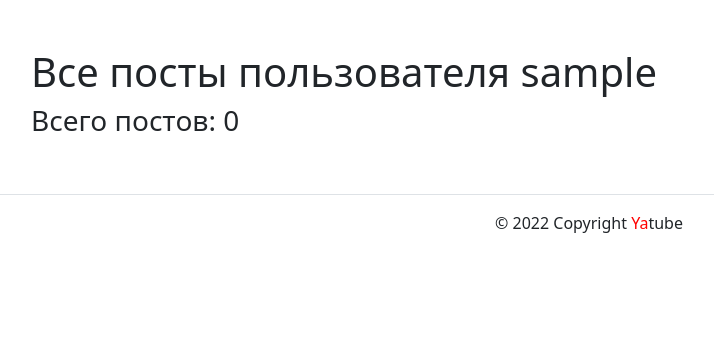
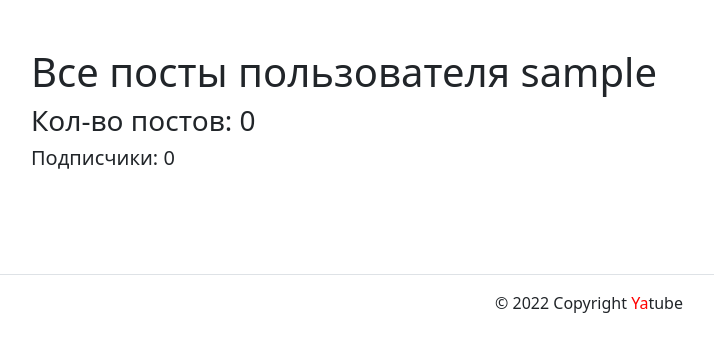
Before and after one commit to Grindelwaldoff/hw05_final, a Django app: template yatube/templates/posts/profile.html in a window 1280 px wide. Shown: the part 56-408 px from the top of the page, without its empty margins (51-765 px from the left). Run offline with Django 3.2, Linux system fonts and the light colour scheme; the template is opened without the code that fills it: values that come from a table or form of the project are taken from there, others are empty; the visitor is signed in with stand-in values (Sample User, id 1); data comes from the database, SQL or seed files in the repository; parts of the project's set-up code (start-up, migrations or seed data) failed here and were passed over; some libraries are stand-ins or nearby versions.

Commit message:
followers count

```diff
--- a/yatube/templates/posts/profile.html
+++ b/yatube/templates/posts/profile.html
@@ -2,9 +2,10 @@
 {% block title %}Профайл пользователя {{ author.username }}{% endblock title %}
 {% block content %}
   <h1>Все посты пользователя {{ author.username }} </h1>
-  <h3>Всего постов: {{ author.posts.count }} </h3>
+  <h3>Кол-во постов: {{ author.posts.count }} </h3>
+  <div class="row">
     {% if author != request.user  %}
-    <div class="mb-5">
+      <div class="col-md-10">
         {% if following %}
           <a
             class="btn btn-lg btn-light"
@@ -20,11 +21,12 @@
               Подписаться
             </a>
         {% endif %}
-    </div class='mb-6'>
-    <div>
-      <p>check</p>
       </div>
     {% endif %}
+    <div class="col-md-2 mb-5">
+      <h5>Подписчики: {{ author.following.count }}</h5>
+    </div>
+  </div>
   {% for post in page_obj %}
     {% include 'posts/includes/post.html' %}
     {% if not forloop.last %}
```
Lines whose indentation alone changed are shown as unchanged.
